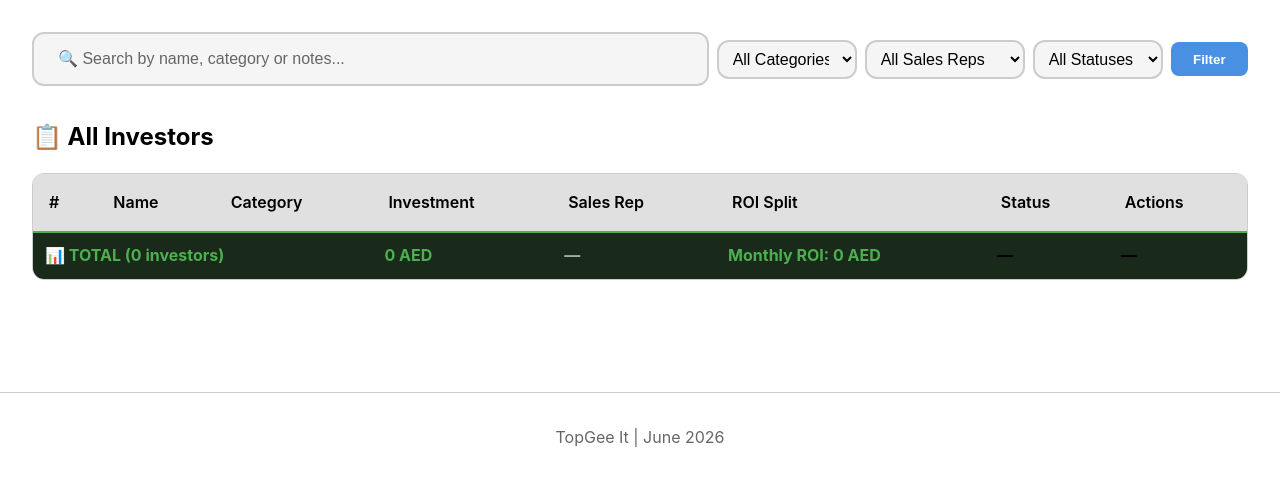
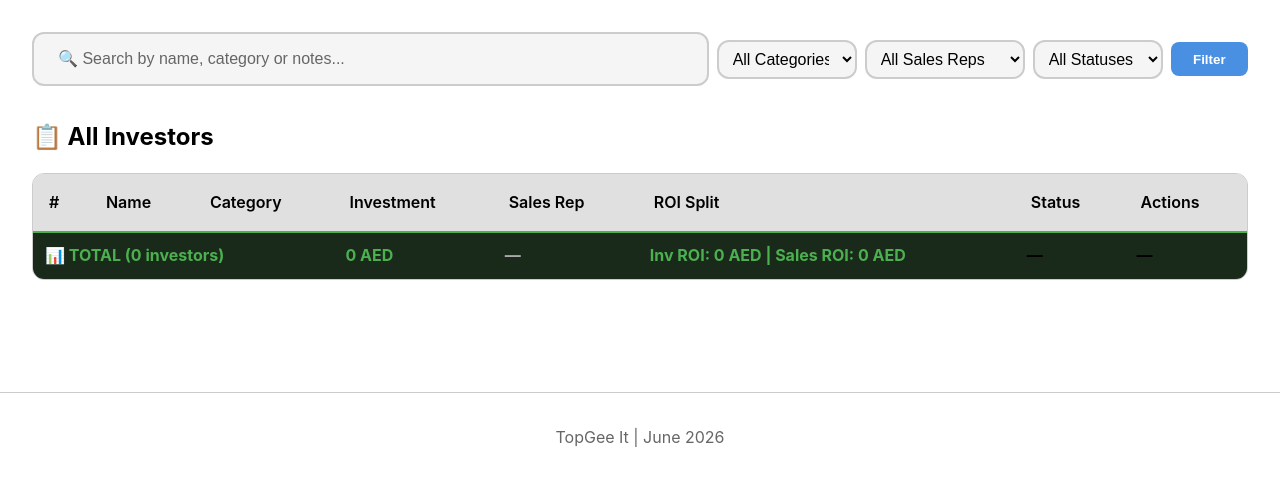
Before and after one commit to fastwheelcom-collab/topgee-investment-system, a Flask app: page / in a window 1280 px wide. Shown: the part 136-622 px from the top of the page. Run offline with Flask 3, Linux system fonts and the light colour scheme; the visitor is signed in with stand-in values (Sample User, id 1); data comes from the database, SQL or seed files in the repository; data that the repository does not hold is empty.

Commit message:
Add sales ROI to totals row

```diff
--- a/templates/dashboard.html
+++ b/templates/dashboard.html
@@ -95,7 +95,7 @@
                             <td colspan="3" style="padding:10px 12px; color:#4CAF50;">📊 TOTAL ({{ investors|length }} investors)</td>
                             <td style="padding:10px 12px; color:#4CAF50;">{{ '{:,.0f}'.format(investors|sum(attribute='total_capital')) }} AED</td>
                             <td style="padding:10px 12px; color:#aaa;">—</td>
-                            <td style="padding:10px 12px; color:#4CAF50;">Monthly ROI: {{ '{:,.0f}'.format(investors|sum(attribute='monthly_investor_roi')) }} AED</td>
+                            <td style="padding:10px 12px; color:#4CAF50;">Inv ROI: {{ '{:,.0f}'.format(investors|sum(attribute='monthly_investor_roi')) }} AED | Sales ROI: {{ '{:,.0f}'.format(investors|sum(attribute='monthly_sales_roi')) }} AED</td>
                             <td style="padding:10px 12px;">—</td>
                             <td style="padding:10px 12px;">—</td>
                         </tr>
```
